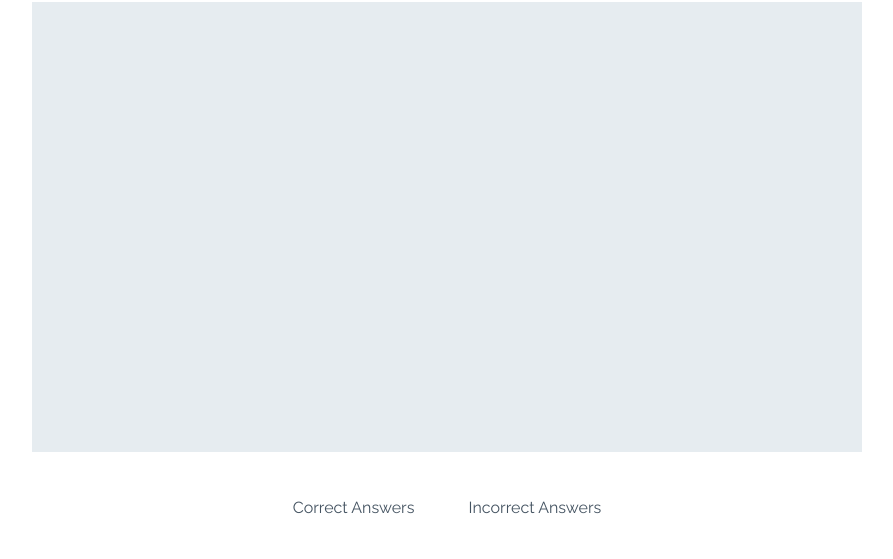
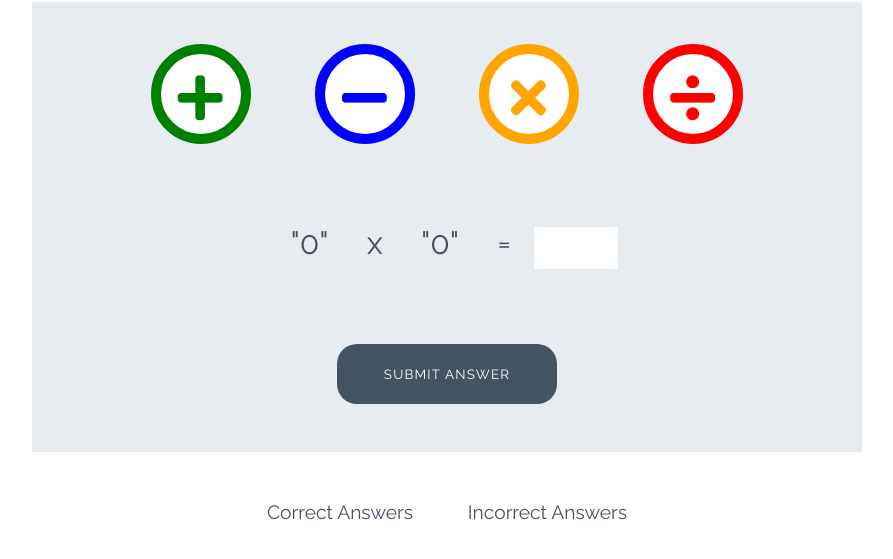
Before and after one commit to sphenry2799/lovemaths, a plain HTML site: page index.html in a window 1280 px wide. Shown: the part 97-656 px from the top of the page, without its empty margins (193-1086 px from the left). Drawn offline with Linux system fonts and the light colour scheme.

Commit message:
Add styles

```diff
--- a/index.html
+++ b/index.html
@@ -20,11 +20,40 @@
   <body>
     <h1 class="heading"></h1>
     <img src="assets/images/logo.png" alt="logo" /> Love Maths
-    <div class="game-area"></div>
 
-    <div class="score-area"></div>
-    <p class="scores">Correct Answers <span id="score" :0></span></p>
-    <p class="scores">Incorrect Answers <span id="incorrect" :0></span></p>
+    <div class="game-area">
+      <div class="controls-area">
+        <button data-type="addition" class="btn btn--big btn--green">
+          <i class="fas fa-plus"></i>
+        </button>
+        <button data-type="subtract" class="btn btn--big btn--blue">
+          <i class="fas fa-minus"></i>
+        </button>
+        <button data-type="multiply" class="btn btn--big btn--orange">
+          <i class="fas fa-times"></i>
+        </button>
+        <button data-type="division" class="btn btn--big btn--red">
+          <i class="fas fa-divide"></i>
+        </button>
+      </div>
+
+      <div class="question-area">
+        <span id="operand1">"0"</span>
+        <span id="operator">x</span>
+        <span id="operand2">"0"</span>
+        <span>=</span>
+        <p class="answer-message">Enter Answer:</p>
+        <input id="answer-box" type="number" />
+      </div>
+
+      <button data-type="submit" class="btn btn--gray">Submit Answer</button>
+    </div>
+
+    <div class="score-area">
+      <p class="scores">Correct Answers <span id="score" :0></span></p>
+      <p class="scores">Incorrect Answers <span id="incorrect" :0></span></p>
+    </div>
+
     <script src="assets/js/script.js"></script>
   </body>
 </html>
```
